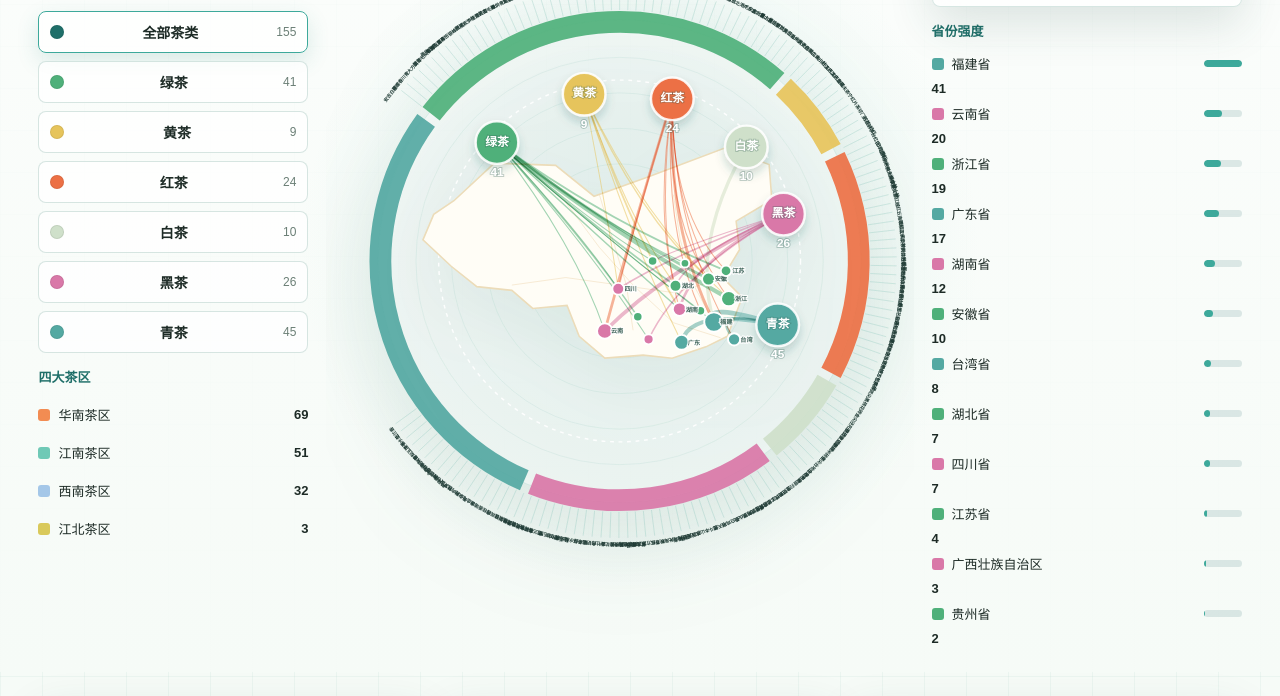
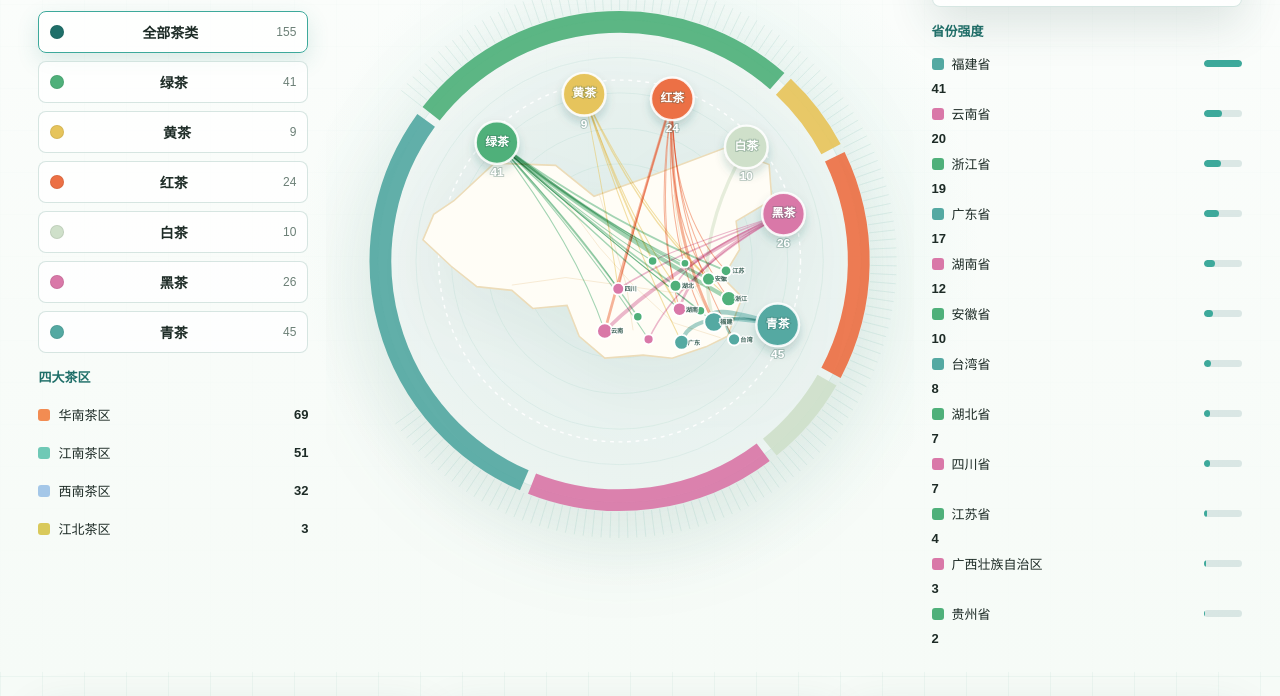
Before and after one commit to ziqianzhu862-sudo/tea-classification-map, a plain HTML site: page index.html in a window 1280 px wide. Shown: the part 247-943 px from the top of the page. Drawn offline with nearby package versions, Linux system fonts and the light colour scheme.

Commit message:
Reduce outer ring label density

```diff
--- a/app.js
+++ b/app.js
@@ -229,11 +229,14 @@ function drawLeafLabels(records) {
   const sorted = [...records].sort((a, b) => teaOrder.indexOf(a["茶类"]) - teaOrder.indexOf(b["茶类"]) || a["品种级茶名"].localeCompare(b["品种级茶名"], "zh"));
   const start = -52;
   const span = 286;
+  const showLabels = state.selectedTea !== "全部";
+  const labelEvery = Math.max(1, Math.ceil(sorted.length / 34));
   sorted.forEach((r, i) => {
     const angle = start + (i / Math.max(1, sorted.length - 1)) * span;
     const [x1, y1] = polar(530, angle);
     const [x2, y2] = polar(585, angle);
     rim.appendChild(el("line", { class: "leaf-tick", x1, y1, x2, y2 }));
+    if (!showLabels || i % labelEvery !== 0) return;
     const [tx, ty] = polar(595, angle);
     const rotate = angle;
     const anchor = angle > 0 && angle < 180 ? "start" : "end";
--- a/styles.css
+++ b/styles.css
@@ -290,7 +290,7 @@ h1 {
 }
 
 .leaf-tick {
-  stroke: rgba(73, 164, 147, 0.4);
+  stroke: rgba(73, 164, 147, 0.26);
   stroke-width: 1;
 }
 
```
